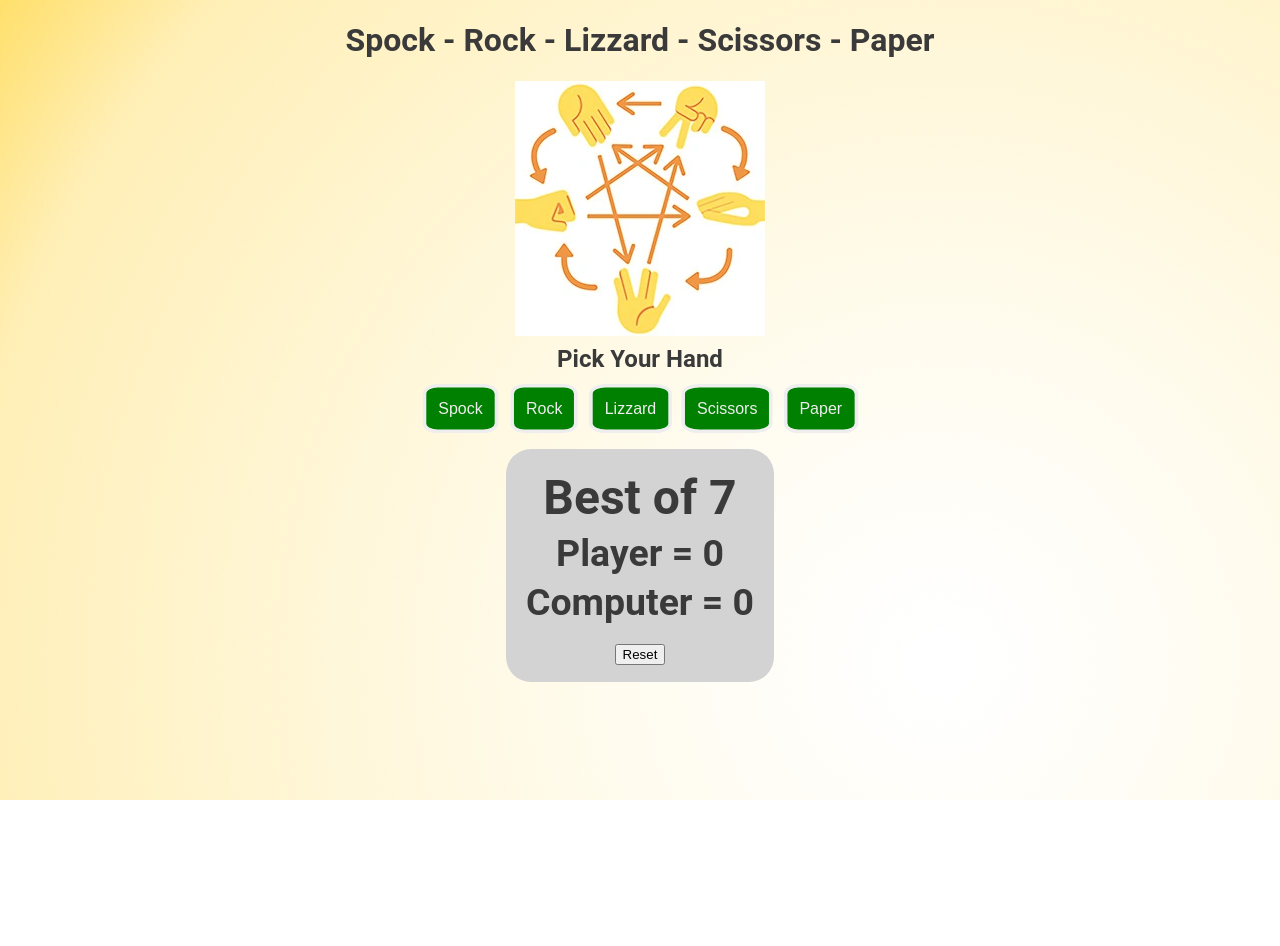
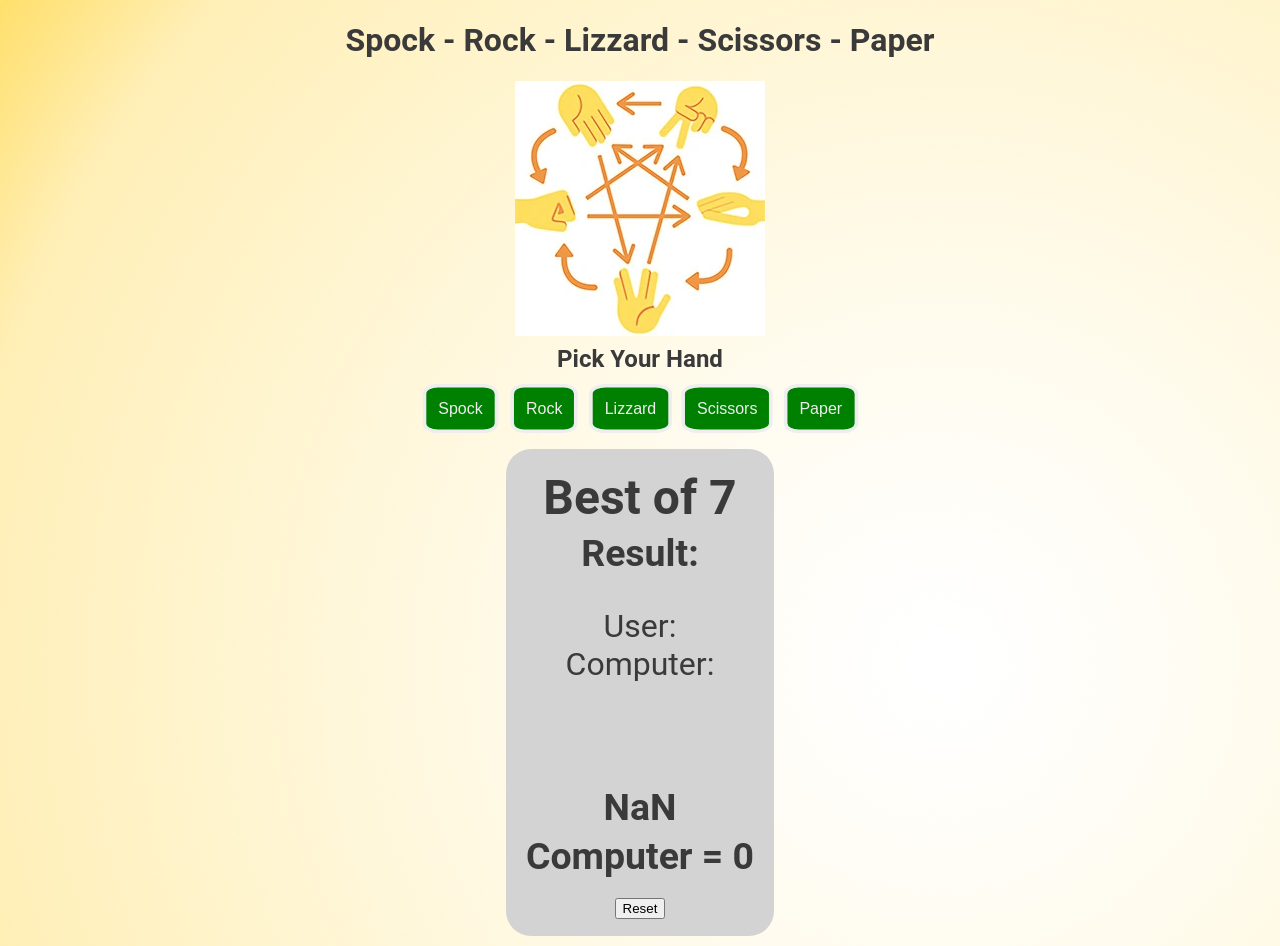
Before and after one commit to Erik1007/Spock-Rock-Lizard-Scissors-Paper, a plain HTML site: page index.html in a window 1280 px wide. Before the commit the page ends 800 px from the top, so only its background shows below. Drawn offline with Linux system fonts and the light colour scheme.

Commit message:
debugging the increment score functions and results functionwith the chrome dev tools

```diff
--- a/assets/js/script.js
+++ b/assets/js/script.js
@@ -32,7 +32,7 @@ function compare(comChoice) {
       cScore++;
       return "lizzard poisens Spock, you LOSE";
     }
-  } else if (playerChoice === "Rock") {
+  } else if (playerChoice === "rock") {
     if (comChoice === "paper") {
       cScore++;
       return "paper covers rock, you LOSE";
@@ -73,7 +73,6 @@ function compare(comChoice) {
     } else {
       cScore++;
       return "Spock smashes scissors, you LOSE";
-
     }
   } else if (playerChoice === "paper") {
     if (comChoice === "rock") {
@@ -88,7 +87,6 @@ function compare(comChoice) {
     } else {
       pScore++;
       return "paper disproves Spock, you WIN!";
-
     }
   }
 };
@@ -108,15 +106,24 @@ function setComChoice() {
      }
   };
 
+  function result() {
+    compare(comChoice).innerText = 'result';
+  return "<p>User: " + playerChoice + "<br>" +
+    "Computer: " + comChoice + "</p>" + "<p>" + result + "</p>";
+  };
+  result();
 
 function incrementpScore() {
     let oldScore = parseInt(document.getElementById('pScore').innerText);
     document.getElementById('pScore').innerText = ++oldScore;
 }
+incrementpScore();
+
 function incrementcScore() {
   let oldScore = parseInt(document.getElementById('cScore').innerText);
     document.getElementById('pScore').innerText = ++oldScore;
 };
+incrementcScore();
 
 
 function winner() {
--- a/index.html
+++ b/index.html
@@ -43,6 +43,13 @@
       <div>
         <h2>Best of 7</h2>
       </div>
+      <div class="result">
+        <h3>Result:</h3>
+        <p>User: <br>Computer: </p>
+        <p>
+            <br>
+        </p>
+    </div>
     </div>
 
     <div>
```
